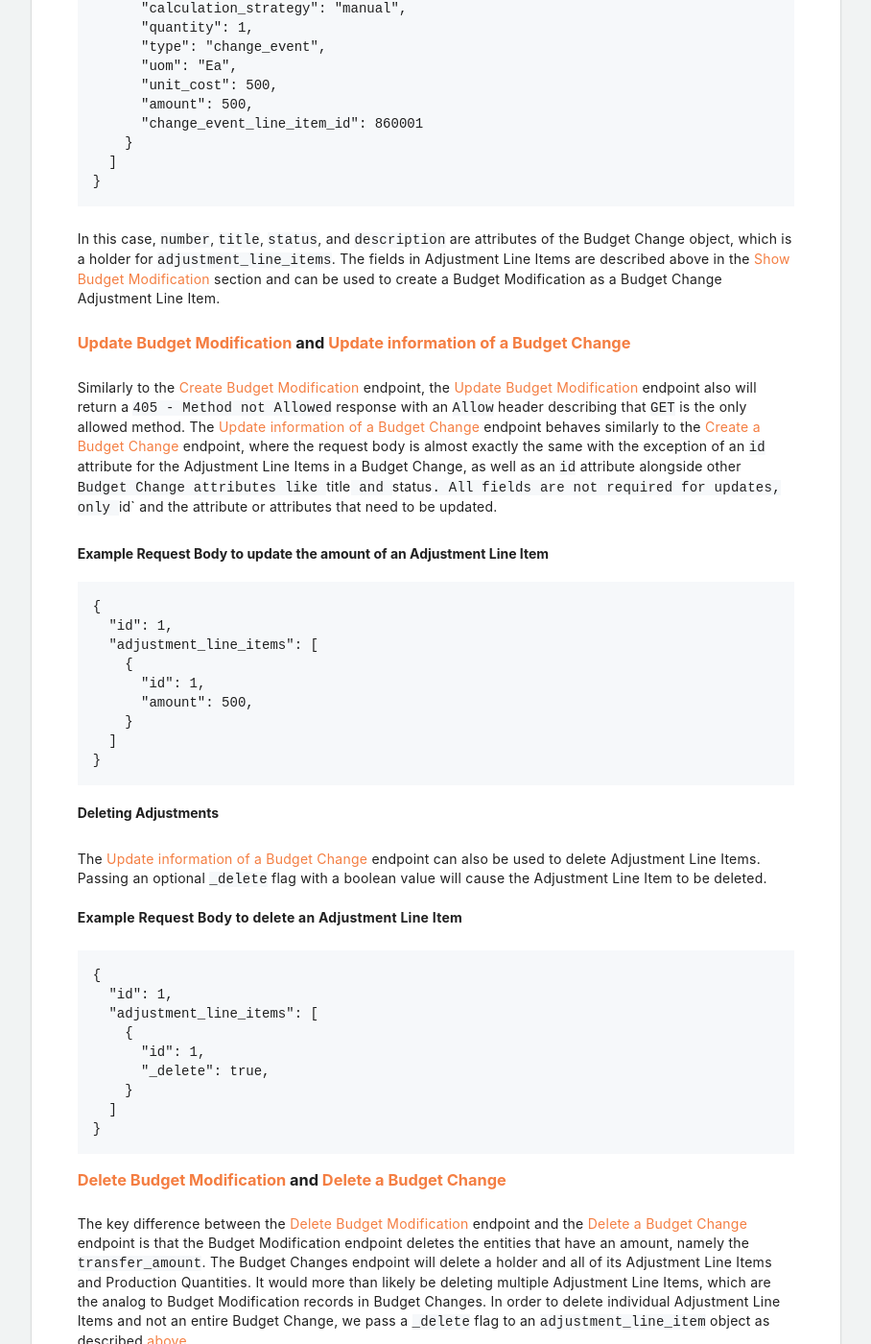
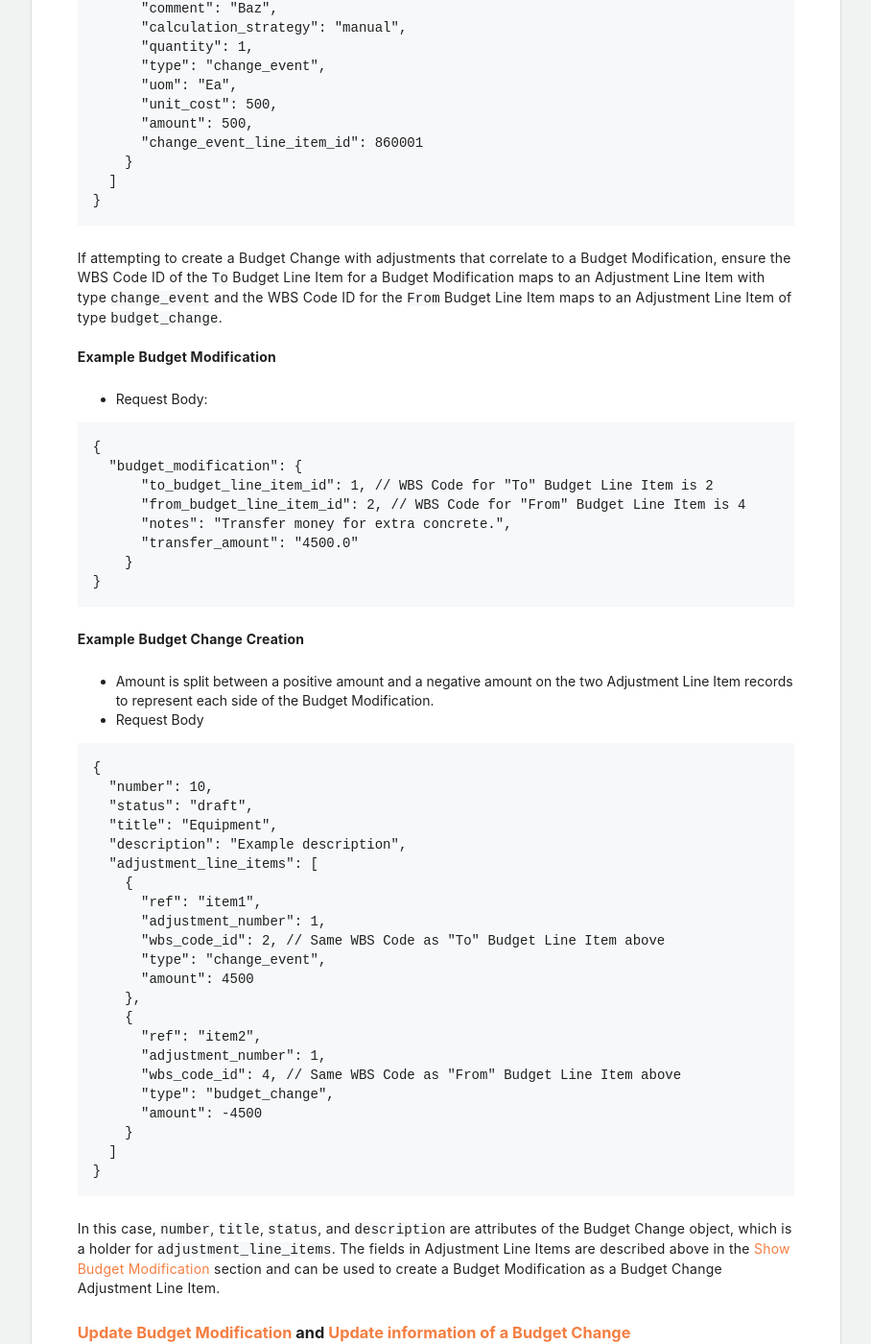
Before and after one commit to procore/documentation, a Jekyll site: the page built from tutorials/tutorial_budget_changes_api.md, in a window 1280 px wide and 1400 px high, scrolled down 6840 px. Shown: the whole window at 96% size, without its empty margins (356-1264 px from the left). Built offline with Jekyll 4.4.1, drawn with Linux system fonts in a browser that asks for light colours; some of the changed text lies outside the part shown.

Commit message:
update doc after reviewing with team

````diff
--- a/_data/navigation.yml
+++ b/_data/navigation.yml
@@ -126,7 +126,7 @@
 
 - title: Guides and Tutorials
   items:
-    - title: Budget Changes API
+    - title: Budget Changes APIs
       url: /tutorial-budget-changes-api
     - title: Budget Line Items
       url: /tutorial-budget-line-items
--- a/tutorials/tutorial_budget_changes_api.md
+++ b/tutorials/tutorial_budget_changes_api.md
@@ -1,6 +1,6 @@
 ---
 permalink: /tutorial-budget-changes-api
-title: Understanding the Budget Changes API
+title: Upgrading from Budget Modifications API to the Budget Changes API
 layout: default
 section_title: Guides and Tutorials
 
@@ -11,7 +11,7 @@ Budget Changes are a new feature in Procore Financials that replace the function
 
 Budget Changes represent changes to a Project's Budget that can be workflowed, created from Change Events, connected to existing Change Events, as well as integrated with an ERP system. For more detailed information on usage of the feature through the Procore Web Application, please visit [our support documentation on the Budget Changes feature](https://support.procore.com/product-releases/new-releases/budget-new-budget-changes-feature-for-change-management-in-project-financials).
 
-Once Budget Changes are enabled for a Company, Budget Modifications are no longer available. This means the behavior of the Rest API for Budget Modifications changes, too. Integrators will continue to be able to use `GET` requests for individual and collections of Budget Modifications, but will receive a `405 - Method Not Allowed` response. This response will include an `Allow` header, detailing that `GET` is the only acceptable method, along with a message explaining that the API is no longer available once a Company has migrated to Budget Changes. Along with this, the Budget Modifications API will be sunset during Q4 of 2023.
+Once Budget Changes are enabled for a Company, Budget Modifications are no longer available. This means the behavior of the Rest API for Budget Modifications changes, too. Integrators will continue to be able to use `GET` requests for individual and collections of Budget Modifications, but will receive a `405 - Method Not Allowed` response. This response will include an `Allow` header, detailing that `GET` is the only acceptable method, along with a message explaining that the API is no longer available once a Company has migrated to Budget Changes. Along with this, the Budget Modifications API will be sunset on October, 16th 2023.
 
 As this feature is meant to extend the functionality of Budget Modifications, it is useful to know how Budget Changes relate to Budget Modifications. All of the original features available for Budget Modifications are available for Budget Changes. However the APIs do not behave similarly. This document is intended to provide a detailed explanation of how the Budget Modifications API, its request params and responses, correlate to the Budget Changes API.
 
@@ -116,7 +116,7 @@ Once a company has migrated to Budget Changes from the Budget Modifications expe
   "number": 10,
   "status": "draft",
   "title": "Equipment",
-  "description": "bla bla description",
+  "description": "example description",
   "adjustment_line_items": [
     {
       "ref": "item56",
@@ -135,11 +135,59 @@ Once a company has migrated to Budget Changes from the Budget Modifications expe
   ]
 }
 ```
+
+If attempting to create a Budget Change with adjustments that correlate to a Budget Modification, ensure the WBS Code ID of the `To` Budget Line Item for a Budget Modification maps to an Adjustment Line Item with type `change_event` and the WBS Code ID for the `From` Budget Line Item maps to an Adjustment Line Item of type `budget_change`.
+
+**Example Budget Modification**
+* Request Body:
+
+```json
+{
+  "budget_modification": {
+      "to_budget_line_item_id": 1, // WBS Code for "To" Budget Line Item is 2
+      "from_budget_line_item_id": 2, // WBS Code for "From" Budget Line Item is 4
+      "notes": "Transfer money for extra concrete.",
+      "transfer_amount": "4500.0"
+    }
+}
+```
+
+**Example Budget Change Creation**
+* Amount is split between a positive amount and a negative amount on the two Adjustment Line Item records to represent each side of the Budget Modification.
+* Request Body
+
+```json
+{
+  "number": 10,
+  "status": "draft",
+  "title": "Equipment",
+  "description": "Example description",
+  "adjustment_line_items": [
+    {
+      "ref": "item1",
+      "adjustment_number": 1,
+      "wbs_code_id": 2, // Same WBS Code as "To" Budget Line Item above
+      "type": "change_event",
+      "amount": 4500
+    },
+    {
+      "ref": "item2",
+      "adjustment_number": 1,
+      "wbs_code_id": 4, // Same WBS Code as "From" Budget Line Item above
+      "type": "budget_change",
+      "amount": -4500
+    }
+  ]
+}
+```
+
 In this case, `number`, `title`, `status`, and `description` are attributes of the Budget Change object, which is a holder for `adjustment_line_items`. The fields in Adjustment Line Items are described above in the [Show Budget Modification](#show-apis) section and can be used to create a Budget Modification as a Budget Change Adjustment Line Item.
 
 ### [Update Budget Modification](https://developers.procore.com/reference/rest/v1/budget-modifications?version=1.0#update-budget-modification) and [Update information of a Budget Change](https://developers.procore.com/reference/rest/v1/budget-change?version=1.0#update-information-of-a-budget-change) {#update-apis}
 
-Similarly to the [Create Budget Modification](https://developers.procore.com/reference/rest/v1/budget-modifications?version=1.0#create-budget-modification) endpoint, the [Update Budget Modification](https://developers.procore.com/reference/rest/v1/budget-modifications?version=1.0#update-budget-modification) endpoint also will return a `405 - Method not Allowed` response with an `Allow` header describing that `GET` is the only allowed method. The [Update information of a Budget Change](https://developers.procore.com/reference/rest/v1/budget-change?version=1.0#update-information-of-a-budget-change) endpoint behaves similarly to the [Create a Budget Change](https://developers.procore.com/reference/rest/v1/budget-change?version=1.0#create-a-budget-change) endpoint, where the request body is almost exactly the same with the exception of an `id` attribute for the Adjustment Line Items in a Budget Change, as well as an `id` attribute alongside other `Budget Change attributes like `title` and `status`. All fields are not required for updates, only `id` and the attribute or attributes that need to be updated.
+Similarly to the [Create Budget Modification](https://developers.procore.com/reference/rest/v1/budget-modifications?version=1.0#create-budget-modification) endpoint, the [Update Budget Modification](https://developers.procore.com/reference/rest/v1/budget-modifications?version=1.0#update-budget-modification) endpoint also will return a `405 - Method not Allowed` response with an `Allow` header describing that `GET` is the only allowed method.
+
+The [Update information of a Budget Change](https://developers.procore.com/reference/rest/v1/budget-change?version=1.0#update-information-of-a-budget-change) endpoint behaves similarly to the [Create a Budget Change](https://developers.procore.com/reference/rest/v1/budget-change?version=1.0#create-a-budget-change) endpoint, where the request body is almost exactly the same with the exception of an `id` attribute for the Adjustment Line Items in a Budget Change, as well as an `id` attribute alongside other `Budget Change attributes like `title` and `status`. All fields are not required for updates, only `id` and the attribute or attributes that need to be updated.
 
 #### Example Request Body to update the amount of an Adjustment Line Item
 
@@ -174,6 +222,8 @@ The [Update information of a Budget Change](https://developers.procore.com/refer
 
 ### [Delete Budget Modification](https://developers.procore.com/reference/rest/v1/budget-modifications?version=1.0#delete-budget-modification) and [Delete a Budget Change](https://developers.procore.com/reference/rest/v1/budget-change?version=1.0#update-information-of-a-budget-change) {#delete-apis}
 
+Similarly to the [Create Budget Modification](https://developers.procore.com/reference/rest/v1/budget-modifications?version=1.0#create-budget-modification) endpoint and the [Update Budget Modification](https://developers.procore.com/reference/rest/v1/budget-modifications?version=1.0#update-budget-modification) endpoints, the [Delete Budget Modification](https://developers.procore.com/reference/rest/v1/budget-modifications?version=1.0#delete-budget-modification) also will return a `405 - Method not Allowed` response with an `Allow` header describing that `GET` is the only allowed method.
+
 The key difference between the [Delete Budget Modification](https://developers.procore.com/reference/rest/v1/budget-modifications?version=1.0#delete-budget-modification) endpoint and the [Delete a Budget Change](https://developers.procore.com/reference/rest/v1/budget-change?version=1.0#update-information-of-a-budget-change) endpoint is that the Budget Modification endpoint deletes the entities that have an amount, namely the `transfer_amount`. The Budget Changes endpoint will delete a holder and all of its Adjustment Line Items and Production Quantities. It would more than likely be deleting multiple Adjustment Line Items, which are the analog to Budget Modification records in Budget Changes. In order to delete individual Adjustment Line Items and not an entire Budget Change, we pass a `_delete` flag to an `adjustment_line_item` object as described [above](#deleting-adjustments).
 
 To delete a Budget Modification, we use the endpoint with the Budget Modification ID in the path:
````
Also changed, not shown: other parts of tutorials/tutorial_budget_changes_api.md (+3 -3 lines), resources/object_model_project.md (+1 -1 lines).
